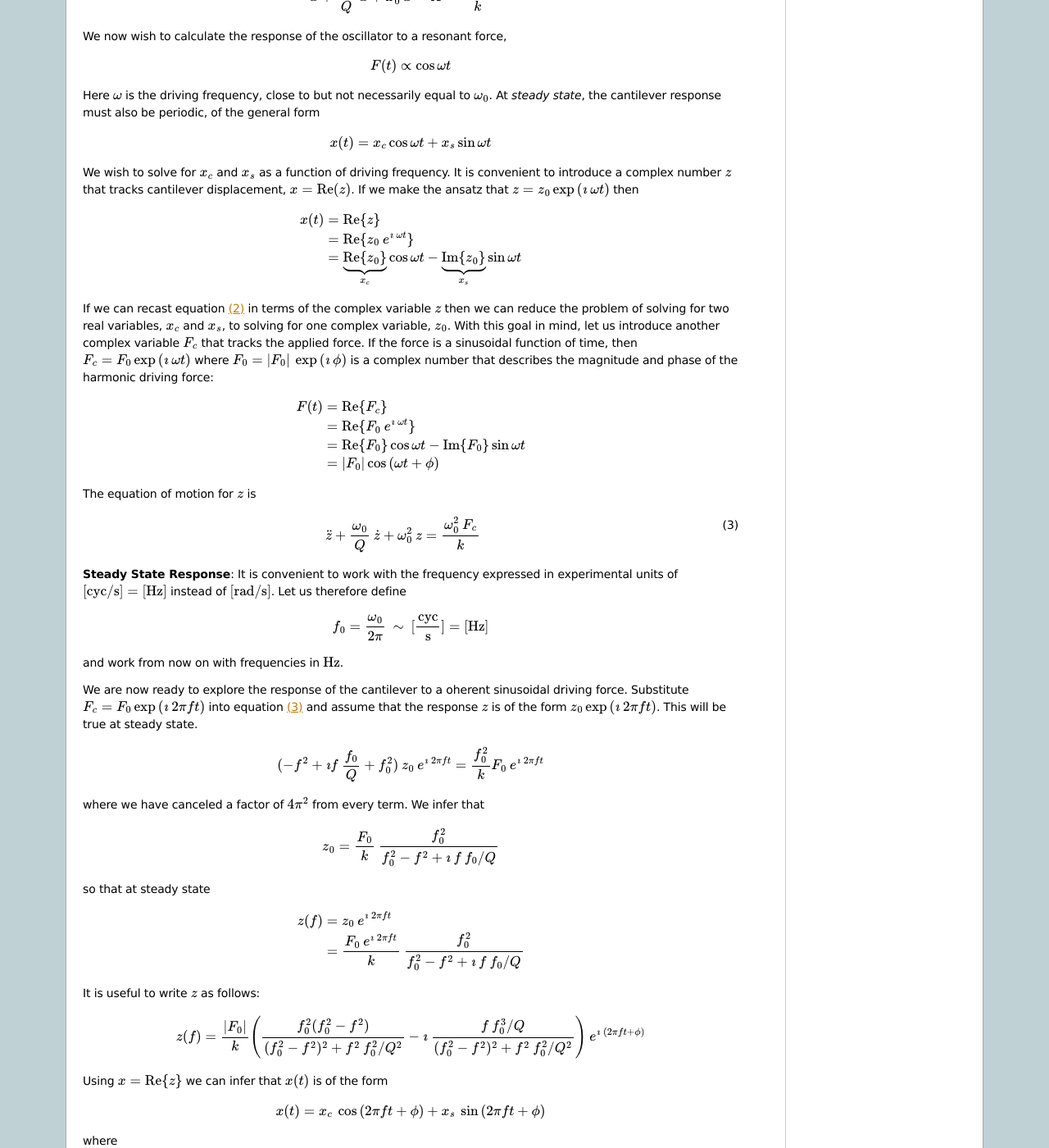
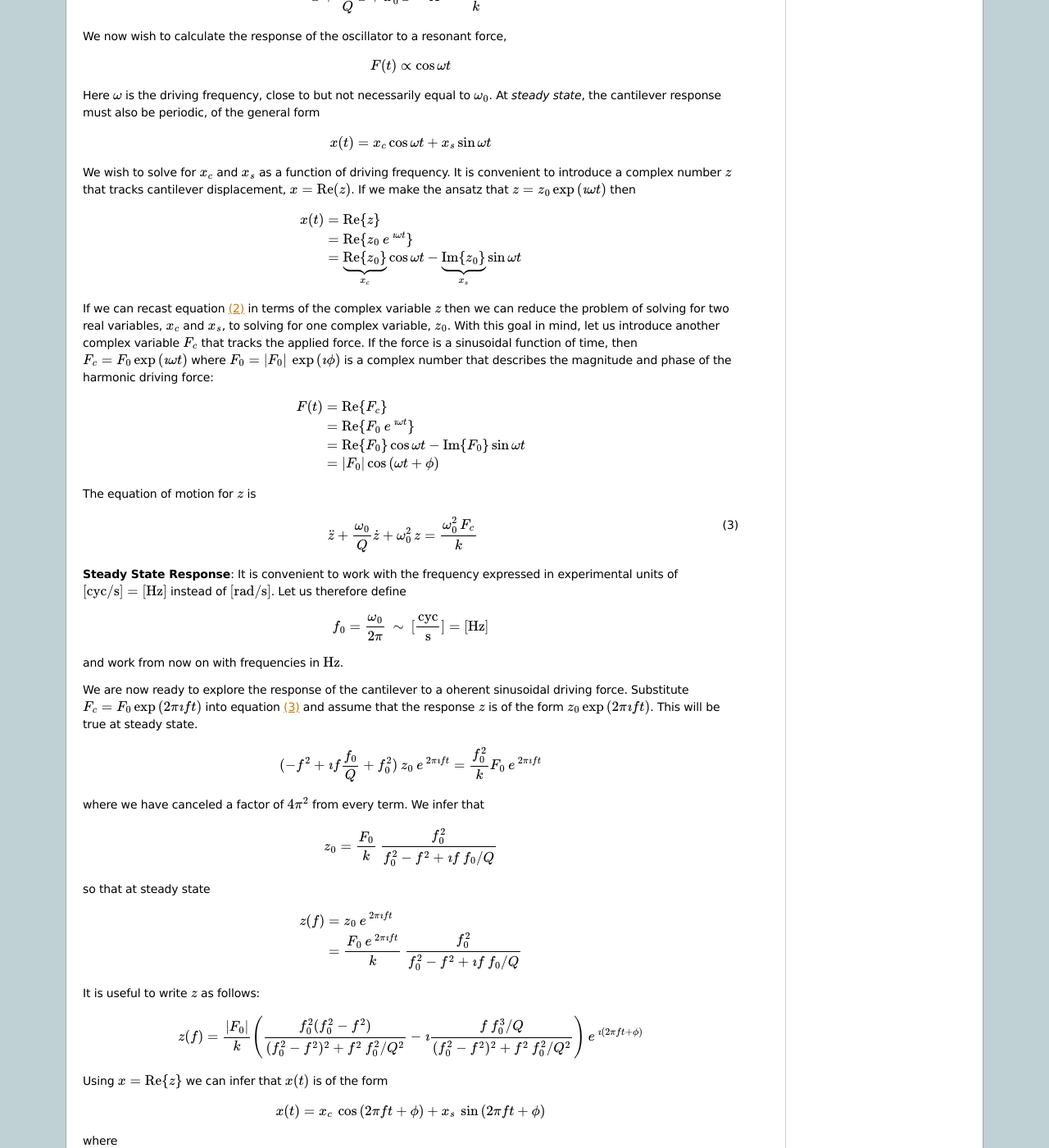
Before and after one commit to JohnMarohn/FreqDemod, a Sphinx documentation site: the page built from docs/background1.rst, in a window 1280 px wide and 1400 px high, scrolled down 1012 px. Shown: the whole window at 82% size. Built offline with Sphinx 7.4.7, drawn with Linux system fonts in a browser that asks for light colours; some of the changed text lies outside the part shown.

Commit message:
background1(): second pass at fixing Fourier exponents.  On this pass, fix spacing.  Remove the large space \: after \imath, add a small \, space before a positive exponent.  background(): fix up \imath and exponent spacing to be consistent with background1().

```diff
--- a/docs/background1.rst
+++ b/docs/background1.rst
@@ -47,7 +47,7 @@ thus
 .. math::
     :label: eq:HO-canonical
 
-    \ddot{x} + \frac{\omega_0}{Q} \: \dot{x} + \omega_0^2 \: x
+    \ddot{x} + \frac{\omega_0}{Q} \dot{x} + \omega_0^2 \: x
         = A = \frac{\omega_0^2 \: F}{k}
 
 We now wish to calculate the response of the oscillator to a resonant
@@ -59,26 +59,26 @@ Here :math:`\omega` is the driving frequency, close to but not necessarily equal
 
 .. math:: x(t) = x_c \cos{\omega t} + x_s \sin{\omega t}
 
-We wish to solve for :math:`x_c` and :math:`x_s` as a function of driving frequency. It is convenient to introduce a complex number :math:`z` that tracks cantilever displacement, :math:`x = \mathrm{Re}(z)`. If we make the ansatz that :math:`z = z_0 \exp{(\imath \: \omega t)}` then
+We wish to solve for :math:`x_c` and :math:`x_s` as a function of driving frequency. It is convenient to introduce a complex number :math:`z` that tracks cantilever displacement, :math:`x = \mathrm{Re}(z)`. If we make the ansatz that :math:`z = z_0 \exp{(\imath \omega t)}` then
 
 .. math::
 
     \begin{split}
     x(t)
     & = \mathrm{Re} \{ z \} \\
-    &  = \mathrm{Re} \{ z_0 \: e^{\imath \: \omega t} \} \\
+    &  = \mathrm{Re} \{ z_0 \: e^{\, \imath \omega t} \} \\
     & = \underbrace{\mathrm{Re} \{ z_0 \} }_{x_c} \cos{\omega t}
         - \underbrace{\mathrm{Im} \{ z_0 \} }_{x_s} \sin{\omega t}
     \end{split}
 
-If we can recast equation :eq:`eq:HO-canonical` in terms of the complex variable :math:`z` then we can reduce the problem of solving for two real variables, :math:`x_c` and :math:`x_s`, to solving for one complex variable, :math:`z_0`.  With this goal in mind, let us introduce another complex variable :math:`F_c` that tracks the applied force. If the force is a sinusoidal function of time, then :math:`F_c = F_0 \exp{(\imath \: \omega t)}` where :math:`F_0 = | F_0 | \: \exp{(\imath \: \phi)}` is a complex number that  describes the magnitude and phase of the harmonic driving force:
+If we can recast equation :eq:`eq:HO-canonical` in terms of the complex variable :math:`z` then we can reduce the problem of solving for two real variables, :math:`x_c` and :math:`x_s`, to solving for one complex variable, :math:`z_0`.  With this goal in mind, let us introduce another complex variable :math:`F_c` that tracks the applied force. If the force is a sinusoidal function of time, then :math:`F_c = F_0 \exp{(\imath \omega t)}` where :math:`F_0 = | F_0 | \: \exp{(\imath \phi)}` is a complex number that  describes the magnitude and phase of the harmonic driving force:
 
 .. math::
 
     \begin{split}
     F(t)
     & = \mathrm{Re}\{ F_c \} \\
-    & = \mathrm{Re} \{ F_0 \: e^{\imath \: \omega t} \} \\
+    & = \mathrm{Re} \{ F_0 \: e^{\, \imath \omega t} \} \\
     & = \mathrm{Re} \{ F_0 \} \cos{\omega t}
         - \mathrm{Im} \{ F_0 \} \sin{\omega t} \\
     & = | F_0 | \cos{(\omega t + \phi)}
@@ -89,8 +89,8 @@ The equation of motion for :math:`z` is
 .. math::
     :label: eq:z
 
-    \ddot{z} + \frac{\omega_0}{Q} \: \dot{z} + \omega_0^2 \: z
-    = \frac{\omega_0^2 \: F_c}{k}
+    \ddot{z} + \frac{\omega_0}{Q} \dot{z} + \omega_0^2 \, z
+    = \frac{\omega_0^2 \, F_c}{k}
 
 
 .. _sect:steady-state-response-I:
@@ -101,20 +101,20 @@ The equation of motion for :math:`z` is
 
 and work from now on with frequencies in :math:`{\mathrm{Hz}}`.
 
-We are now ready to explore the response of the cantilever to a oherent sinusoidal driving force. Substitute :math:`F_c = F_0 \exp{(\imath \: 2 \pi f t)}` into equation :eq:`eq:z` and assume that the response :math:`z` is of the form :math:`z_0 \exp{(\imath \: 2 \pi f t)}`.  This will be true at steady state.
+We are now ready to explore the response of the cantilever to a oherent sinusoidal driving force. Substitute :math:`F_c = F_0 \exp{(2 \pi \imath f t)}` into equation :eq:`eq:z` and assume that the response :math:`z` is of the form :math:`z_0 \exp{(2 \pi \imath f t)}`.  This will be true at steady state.
 
 .. math::
 
-    (-f^2 + \imath f \: \frac{f_0}{Q} + f_0^2 )
-        \: z_0 \: e^{\imath \: 2 \pi f t}
-    = \frac{f_0^2}{k} F_0 \: e^{\imath \: 2 \pi f t}
+    (-f^2 + \imath f \frac{f_0}{Q} + f_0^2 )
+        \: z_0 \: e^{\, 2 \pi \imath  f t}
+    = \frac{f_0^2}{k} F_0 \: e^{\, 2 \pi \imath  f t}
 
 where we have canceled a factor of :math:`4 \pi^2` from every term. We
 infer that
 
 .. math::
 
-    z_0 = \frac{F_0}{k} \: \frac{f_0^2}{f_0^2 - f^2 + \imath \: f \: f_0 / Q}
+    z_0 = \frac{F_0}{k} \: \frac{f_0^2}{f_0^2 - f^2 + \imath  f \: f_0 / Q}
 
 so that at steady state
 
@@ -122,16 +122,16 @@ so that at steady state
 
     \begin{split}
     z(f)
-    & = z_0 \: e^{\imath \: 2 \pi f t} \\
-    & = \frac{F_0 \: e^{\imath \: 2 \pi f t}}{k} \:
-        \frac{f_0^2}{f_0^2 - f^2 + \imath \: f \: f_0 / Q}
+    & = z_0 \: e^{\, 2 \pi \imath  f t} \\
+    & = \frac{F_0 \: e^{\, 2 \pi \imath  f t}}{k} \:
+        \frac{f_0^2}{f_0^2 - f^2 + \imath  f \: f_0 / Q}
     \end{split}
 
 It is useful to write :math:`z` as follows:
 
 .. math::
 
-    z(f) = \frac{| F_0 |}{k} \left( \frac{f_0^2 (f_0^2 - f^2)}{(f_0^2 - f^2)^2 + f^2 \: f_0^2 / Q^2} - \imath \: \frac{f \: f_0^3 / Q}{(f_0^2 - f^2)^2 + f^2 \: f_0^2 / Q^2} \right) \: e^{\imath \: ( 2 \pi f t + \phi)}
+    z(f) = \frac{| F_0 |}{k} \left( \frac{f_0^2 (f_0^2 - f^2)}{(f_0^2 - f^2)^2 + f^2 \: f_0^2 / Q^2} - \imath  \frac{f \: f_0^3 / Q}{(f_0^2 - f^2)^2 + f^2 \: f_0^2 / Q^2} \right) \: e^{\, \imath  ( 2 \pi f t + \phi)}
 
 Using :math:`x = \mathrm{Re} \{ z \}` we can infer that
 :math:`x(t)` is of the form
@@ -175,7 +175,7 @@ This is to be compared to the steady-state response to a non-oscillating (DC) fo
 
 We conclude that the response to a resonant force is :math:`Q` times larger than the response to a static DC force. The response at resonance is also ninety degrees out of phase with the applied oscillating force.  These two results are captured in the single equation
 
-.. math:: z_0(\omega_0) = - \imath \: \frac{Q \: F_0}{k}
+.. math:: z_0(\omega_0) = - \imath  \frac{Q \: F_0}{k}
 
 The response on resonance is purely imaginary and therefore ninety degrees out of phase with the applied force.
 
@@ -200,13 +200,13 @@ The Fourier and inverse Fourier transforms of :math:`x(t)` are:
 
     \widehat{\delta x}(f)
     = \int_{-\infty}^{\infty} dt \: \delta x(t)
-        \: e^{-2 \pi \imath \: f t}
+        \: e^{-2 \pi \imath  f t}
 
 .. math::
 
     \delta x(t)
     = \int_{-\infty}^{\infty} df \: \widehat{\delta x}(f)
-        \: e^{2 \pi \imath \: f t}
+        \: e^{\, 2 \pi \imath  f t}
 
 Substitute for :math:`\delta x(t)` and :math:`\delta x(t+\tau)` the appropriate
 Fourier transform relation
@@ -216,8 +216,8 @@ Fourier transform relation
     C_{\delta x}(\tau)
     = \int df  \int df^{\prime}  \:
         \widehat{\delta x}(f^{\prime}) \: \widehat{\delta x}(f) \:
-        e^{2 \pi \imath \: f \tau}
-        \underbrace{\int dt \: e^{-2 \pi \imath \: f t}  e^{-2 \pi \imath \:  f^{\prime} t}}_{\delta(-f-f^{\prime}) \Longrightarrow f^{\prime} = -f}
+        e^{\, 2 \pi \imath  f \tau}
+        \underbrace{\int dt \: e^{-2 \pi \imath  f t}  e^{-2 \pi \imath   f^{\prime} t}}_{\delta(-f-f^{\prime}) \Longrightarrow f^{\prime} = -f}
 
 The integral over time involving exponentials reduces to a Dirac delta
 function.  Only frequencies :math:`f^{\prime} = -f` contribute to the
@@ -226,7 +226,7 @@ final double integral, so that
 .. math:: C_{\delta x}(\tau)
     = \int_{-\infty}^{\infty} df \: \:
         \widehat{\delta x}(-f) \: \widehat{\delta x}(f)
-        \: e^{2 \pi \imath \: f \tau}
+        \: e^{\, 2 \pi \imath  f \tau}
 
 If :math:`\delta x(t)` is a real function of time, then it can be shown that
 
@@ -243,9 +243,9 @@ where the star indicates the complex conjugate. We have finally
     C_{\delta x}(\tau)
     & = \int_{-\infty}^{\infty} df \:
         {\widehat{\delta x}}^{*}(f) \: \widehat{\delta x}(f) \:
-            e^{2 \pi \imath \: f \tau} \\
+            e^{\, 2 \pi \imath  f \tau} \\
     & = \int_{-\infty}^{\infty} df \:
-        | \widehat{\delta x}(f) |^2 \: e^{2 \pi \imath \: f \tau}
+        | \widehat{\delta x}(f) |^2 \: e^{\, 2 \pi \imath  f \tau}
     \end{split}
 
 If we define the one-sided power spectral density as
@@ -263,7 +263,7 @@ then
 
     C_{\delta x}(\tau)
     = \int_{0}^{\infty} df \: P_{\delta x}(f) \:
-        e^{2 \pi \imath \: f \tau}
+        e^{\, 2 \pi \imath  f \tau}
 
 This is an important result: The correlation function and the power spectrum are Fourier transform pairs.
 
@@ -333,32 +333,32 @@ Since we’ve confined :math:`{\delta x}_T` to the time interval :math:`(0,T)` w
 
     \begin{multline}
     \int_{-\infty}^{+\infty} G_{T}(\tau)
-        \: e^{-2 \pi \imath \: f \tau} \: d\tau
+        \: e^{-2 \pi \imath  f \tau} \: d\tau
     = \frac{1}{T} \int_{-\infty}^{+\infty} d\tau \:
-        e^{-2 \pi \imath \: f \tau} \int_{-\infty}^{+\infty} dt
+        e^{-2 \pi \imath  f \tau} \int_{-\infty}^{+\infty} dt
             \: {\delta x}_{T}(t) \: {\delta x}_{T}(t+\tau) \\
     = \frac{1}{T} \int_{-\infty}^{+\infty} dt
-            \: {\delta x}_{T}(t) \: e^{2 \pi \imath \: f t}
+            \: {\delta x}_{T}(t) \: e^{\, 2 \pi \imath  f t}
         \int_{-\infty}^{+\infty} d\tau \:
-            {\delta x}_{T}(t+\tau) \: e^{-2 \pi \imath \: f (t+\tau)}
+            {\delta x}_{T}(t+\tau) \: e^{-2 \pi \imath  f (t+\tau)}
    \end{multline}
 
-where we have inserted :math:`1 = \exp{(-\imath \: 2 \pi f t)} \exp{(+\imath \: 2 \pi f t)}`. In the second integral, change the variable of integration to :math:`t^{\prime} = t+\tau`. This lets us write
+where we have inserted :math:`1 = \exp{(-\imath  2 \pi f t)} \exp{(+\imath  2 \pi f t)}`. In the second integral, change the variable of integration to :math:`t^{\prime} = t+\tau`. This lets us write
 
 .. math::
 
     \int_{-\infty}^{+\infty} G_{T}(\tau)
-        \: e^{-2 \pi \imath \: f \tau} \: d\tau
+        \: e^{-2 \pi \imath  f \tau} \: d\tau
     = \frac{1}{T} \underbrace{\int_{-\infty}^{+\infty} dt
         \: {\delta x}_{T}(t) \:
-        e^{2 \pi \imath \: f t}}_{{\widehat{\delta x}}_T(-f) = {\widehat{\delta x}}^{\: *}_{T}(f)} \underbrace{\int_{-\infty}^{+\infty} dt^{\prime} \: {\delta x}_{T}(t^{\prime}) \: e^{-2 \pi \imath \: f t^{\prime}}}_{{\widehat{\delta x}}_T(f)}
+        e^{\, 2 \pi \imath  f t}}_{{\widehat{\delta x}}_T(-f) = {\widehat{\delta x}}^{\: *}_{T}(f)} \underbrace{\int_{-\infty}^{+\infty} dt^{\prime} \: {\delta x}_{T}(t^{\prime}) \: e^{-2 \pi \imath  f t^{\prime}}}_{{\widehat{\delta x}}_T(f)}
 
 Since :math:`x(t)` is a real function, it follows that :math:`{\widehat{\delta x}}_{T}(-f) = {\widehat{\delta x}}^{\: *}_{T}(f)`. We can thus write
 
 .. math::
     :label: eq:limitG
 
-    \int_{-\infty}^{+\infty} G_{T}(\tau) \: e^{-2 \pi \imath \: f \tau} \: d\tau
+    \int_{-\infty}^{+\infty} G_{T}(\tau) \: e^{-2 \pi \imath  f \tau} \: d\tau
         = \frac{1}{T} \: | {\widehat{\delta x}}_{T}(f) |^{2}
 
 We recover the “real” correlation function by a limiting procedure.
@@ -383,7 +383,7 @@ as the *physically relevant spectral density*. It still holds that
 .. math::
 
     J(f)
-    = \int_{-\infty}^{+\infty} G(\tau) \: e^{-2 \pi \imath \: f \tau} \: d\tau
+    = \int_{-\infty}^{+\infty} G(\tau) \: e^{-2 \pi \imath  f \tau} \: d\tau
 
 and
 
@@ -393,9 +393,9 @@ and
     \begin{split}
     G(\tau)
         & = \int_{-\infty}^{+\infty}
-            J(f) \: e^{2 \pi \imath \: f \tau} \: df \\
+            J(f) \: e^{\, 2 \pi \imath  f \tau} \: df \\
         & = \int_{0}^{+\infty}
-            P_{\delta x}(f) \: e^{2 \pi \imath \: f \tau} \: df.
+            P_{\delta x}(f) \: e^{\, 2 \pi \imath  f \tau} \: df.
     \end{split}
 
 We have defined the one-sided power spectral density as
@@ -463,14 +463,14 @@ Because :math:`z` and :math:`F` are connected by an equation of motion, we can w
 
     \delta F(t)
     = \int_{-\infty}^{\infty} df \: \widehat{\delta F}(f)
-        \: e^{2 \pi \imath \: f t}
+        \: e^{\, 2 \pi \imath  f t}
 
 .. math::
     :label: eq:FTz
 
     \delta z(t)
     = \int_{-\infty}^{\infty} df \: \widehat{\delta z}(f)
-        \: e^{2 \pi \imath \: f t}
+        \: e^{\, 2 \pi \imath  f t}
 
 Substitute equations :eq:`eq:FTF` and :eq:`eq:FTz` into the equation of motion
 connecting :math:`F` and :math:`z`, equation :eq:`eq:z`.
@@ -479,10 +479,10 @@ connecting :math:`F` and :math:`z`, equation :eq:`eq:z`.
 
     \int_{-\infty}^{+\infty}
     (-f^2 + \imath f \: \frac{f_0}{Q} + f_0^2 ) \: \widehat{\delta z}(f)
-        \: e^{2 \pi \imath \: f t} \: df
+        \: e^{\, 2 \pi \imath  f t} \: df
     =
     \int_{-\infty}^{+\infty}
-    \frac{f_0^2}{k} \widehat{\delta F}(f) \: e^{2 \pi \imath \: f t} \: df
+    \frac{f_0^2}{k} \widehat{\delta F}(f) \: e^{\, 2 \pi \imath  f t} \: df
 
 For both sides to be equal, we must have that at each frequency
 
@@ -680,7 +678,7 @@ which is valid given the periodicity of the integrand.  We can convert this inte
 
 .. math::
 
-    \cos{\theta} = \frac{1}{2} (e^{\imath \: \theta} + e^{-\imath \: \theta}) =
+    \cos{\theta} = \frac{1}{2} (e^{\, \imath \theta} + e^{-\imath  \theta}) =
      \frac{1}{2} (z + \frac{1}{z})
 
 likewise
@@ -709,15 +707,15 @@ and solving for :math:`z` we find that the denominator in the integrand has eigh
 .. math::
 
     z_j = \left( \frac{2 Q - 1}{2 Q + 1} \right)^{1/4} \:
-        ( e^{\imath \: \pi/4}, \: e^{\imath \: 3 \pi/4}, \:
-        e^{\imath \: 5 \pi/4}, \: e^{\imath \: 7 \pi/4})
+        ( e^{\, \imath  \pi/4}, \: e^{\, \imath  3 \pi/4}, \:
+        e^{\, \imath  5 \pi/4}, \: e^{\, \imath  7 \pi/4})
 
 According to the residue theorem of complex analysis
 
 .. math::
 
     I = 2 \pi \imath \sum_{J = 1}^{4}
-        \text{Res}\left( - \frac{\imath \: Q (z^2 + 1)^2}
+        \text{Res}\left( - \frac{\imath  Q (z^2 + 1)^2}
             {4 Q^2 (z^4 + 1)^2 - (z^4 - 1)^2}; \: z_j \right)
 
 Computing the residues with *Mathematica's* help and carrying out the sum we find, remarkably, that
```
Also changed, not shown: other parts of docs/background1.rst (+0 -2 lines), docs/background.rst (+6 -6 lines).
